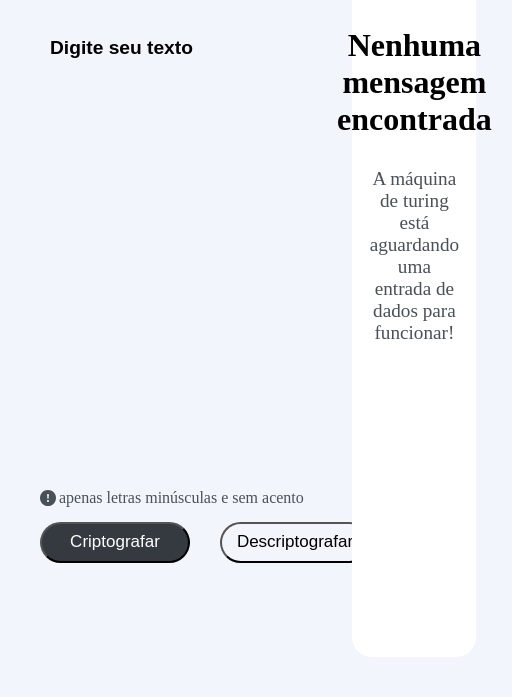
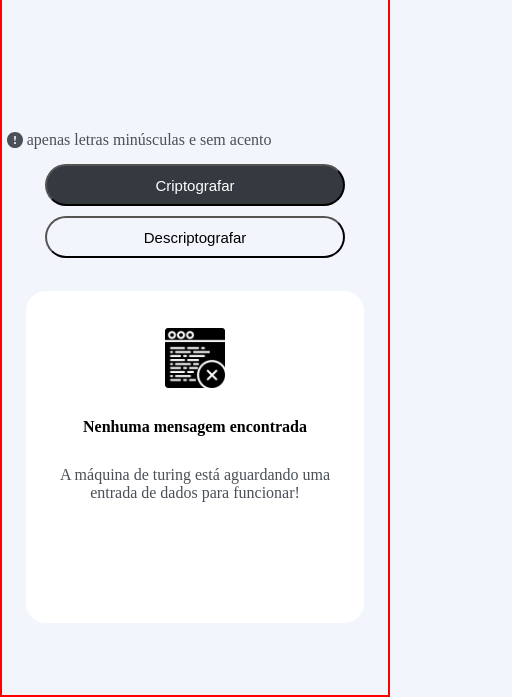
Before and after one commit to MarcosTenorioDev/Programa-ONE, a plain HTML site: page index.html in a window 390 px wide. Shown: the part 147-844 px from the top of the page, 512 px wide, since content can reach past the window. Drawn offline with Linux system fonts and the light colour scheme.

Commit message:
:iphone: add responsivity to mobile devices

```diff
--- a/assets/style/style.css
+++ b/assets/style/style.css
@@ -153,3 +153,105 @@ label{
     word-wrap: break-word;
     text-align: start;
 }
+
+@media (max-width: 900px) {
+    body{
+        display: flex;
+        flex-direction: column;
+        align-items: center;
+    }
+    #mainInput{
+        height: 20vh;
+        padding: 10px;
+        background: none;
+        border: none;
+        font-family: Arial, Helvetica, sans-serif;
+        font-size: larger;
+        font-weight: 700;
+        margin-bottom: 40px;
+        border-radius: 10px;
+    }
+    #rightSide{
+        background-color: white;
+        border-radius: 20px;
+        min-width: 100%;
+        display: flex;
+        flex-direction: column;
+        justify-content: center;
+        align-items: center;
+        height: 40%;
+    }
+    .imageNotFound{
+        width: 20%;
+    }
+    #leftSide{
+        display: flex;
+        flex-direction: column;
+        flex-grow: 0;
+        gap: 60px;
+        width: 100%;
+    }
+    .buttonBox{
+        display: flex;
+        justify-content: center;
+        gap: 10%;
+        margin-top: 15px;
+    }
+}
+
+@media (max-width: 600px){
+    .buttonBox{
+        display: flex;
+        flex-direction: column;
+        justify-content: center;
+        align-items: center;
+        gap: 10px;
+        margin-top: 15px;
+    }
+    .button{
+        width: 80%;
+        padding: 2.8%;
+        border-radius: 24px;
+        font-weight: 500;
+        background: none;
+        font-size: 15px;
+
+    }
+    #labelImage{
+        font-weight: 700;
+        font-size: 1rem;
+        color: #000;
+    }
+    .imageDescription{
+        text-align: center;
+        font-weight: 500;
+        font-size: 1rem;
+        max-width: 100%;
+        color: #495057;
+    }
+    body{
+        background-color: #F3F5FC;
+        height: 100vh;
+        width: 100%;
+        padding: 5px;
+        border: 2px solid red;
+        margin: 0;
+    }
+    #leftSide{
+        display: flex;
+        flex-direction: column;
+        gap: 20px;
+    }
+    #rightSide{
+        background-color: white;
+        border-radius: 20px;
+        min-width: 90%;
+        display: flex;
+        flex-direction: column;
+        justify-content: center;
+        align-items: center;
+        height: 40%;
+    }
+
+
+}
```
